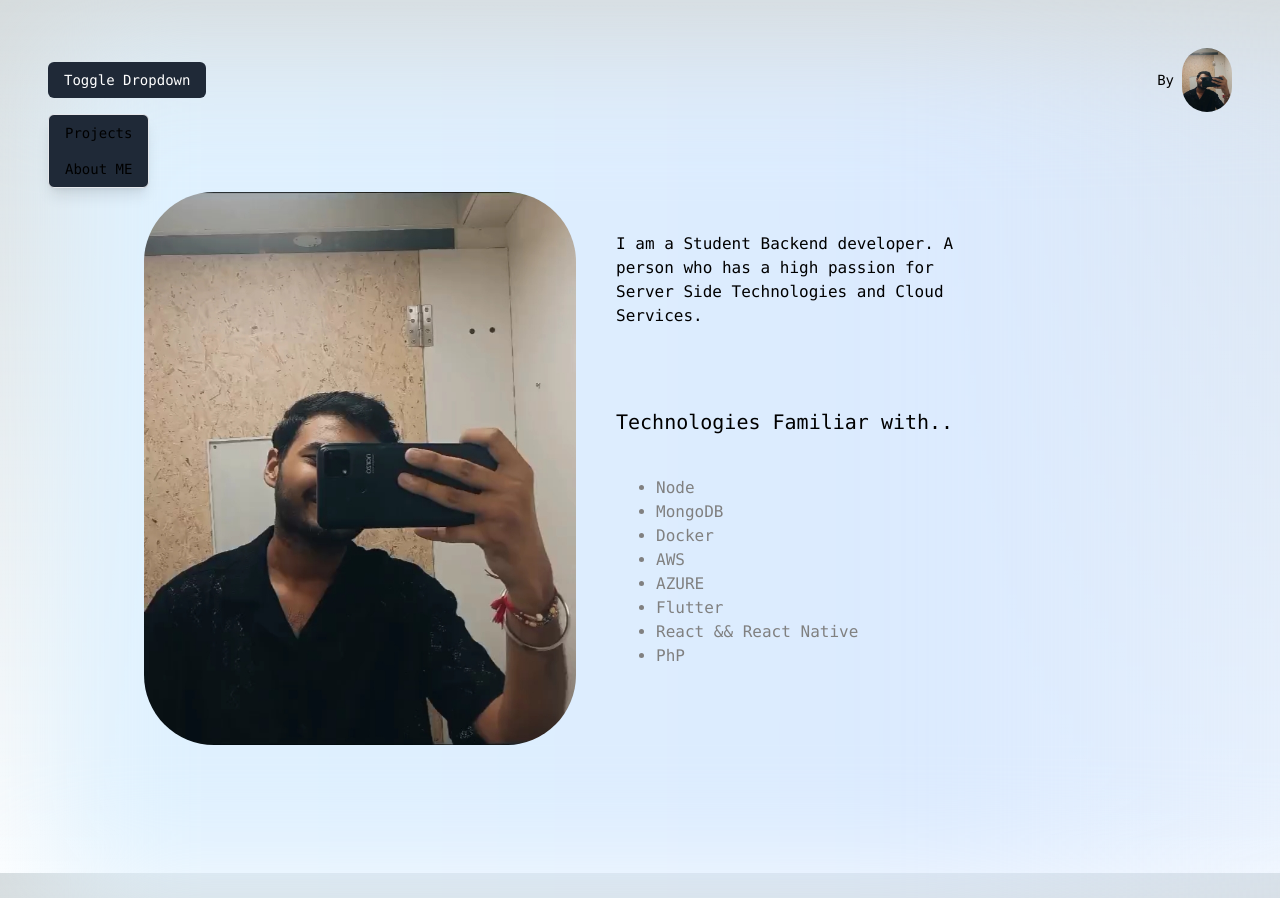
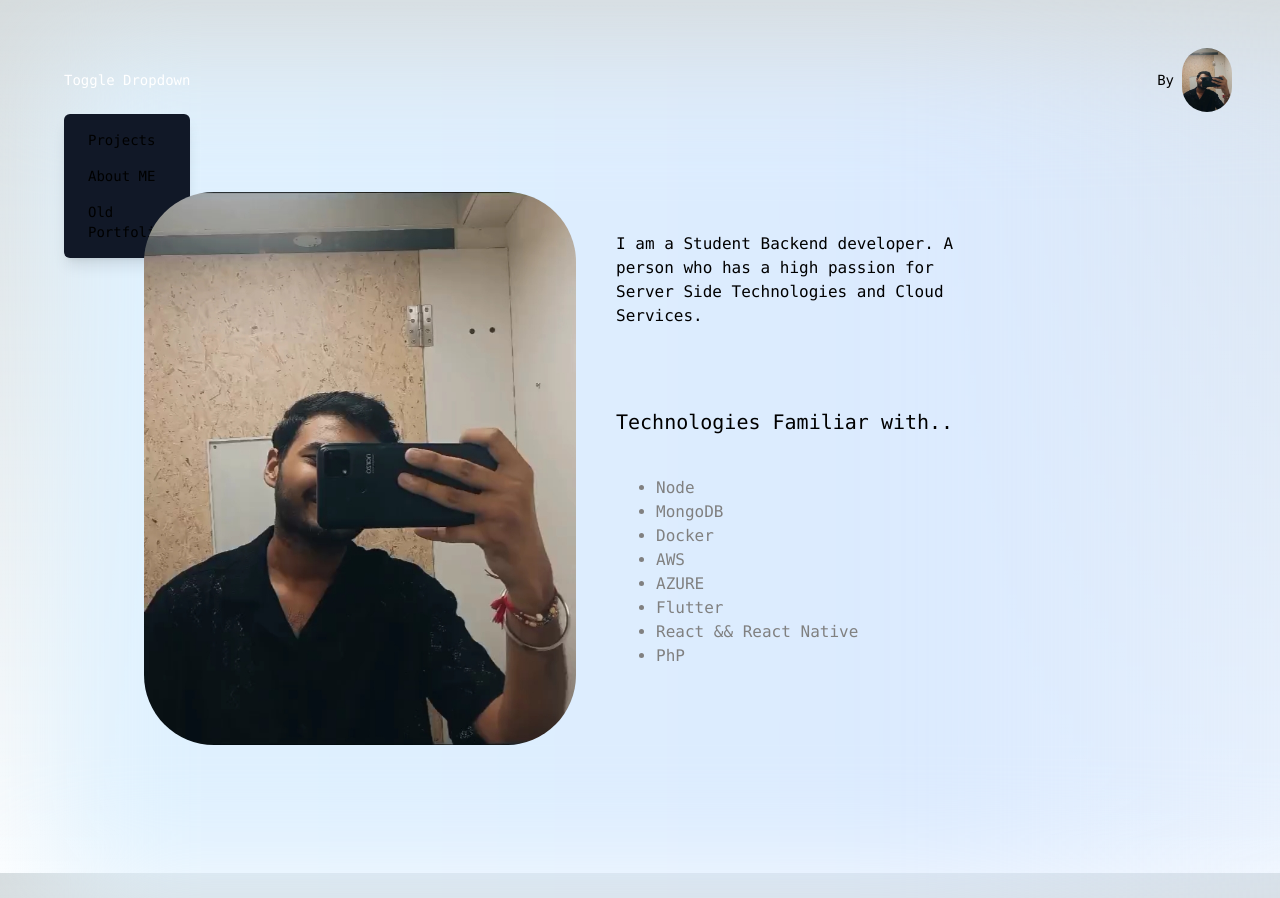
Before and after one commit to SS0809/portfolio, a Next.js app in the folder react/: page / in a window 1280 px wide. Both pictures are taken after a click on the button "Toggle Dropdown". Shown: the top 898 px of the page. Built offline with nearby package versions, Linux system fonts and the light colour scheme.

Commit message:
added buttons

```diff
--- a/react/src/app/page.tsx
+++ b/react/src/app/page.tsx
@@ -38,18 +38,21 @@ export default function Home() {
           <div className="relative">
             <button
               onClick={toggleDropdown}
-              className="bg-gray-800 text-white px-4 py-2 rounded-md focus:outline-none"
+              className="bg-transparent text-white px-4 py-2 rounded-md focus:outline-none"
             >
               Toggle Dropdown
             </button>
             {isDropdownOpen && (
-              <div className="absolute top-full left-0 mt-4 bg-gray-800 border rounded-md shadow-lg">
+              <div className="p-2 m-4 absolute top-full bg-gray-900 rounded-md shadow-lg">
                 <ul>
-                  <li className="px-4 py-2 text-black">
+                  <li className="px-4 py-2">
                     <button onClick={toggleProjects}>Projects</button>
                   </li>
-                  <li className="px-4 py-2 text-black">
+                  <li className="px-4 py-2">
                     <button onClick={toggleAboutme}>About ME</button>
+                  </li>
+                  <li className="px-4 py-2">
+                    <a href="https://ss0809.github.io/portfolio/" target="_blank" rel="noopener noreferrer">Old Portfolio</a>
                   </li>
                 </ul>
               </div>
```
Also changed, not shown: 2 other files (tests, documents, lock files or other folders).
